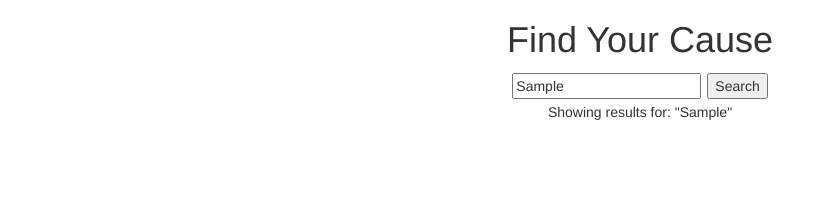
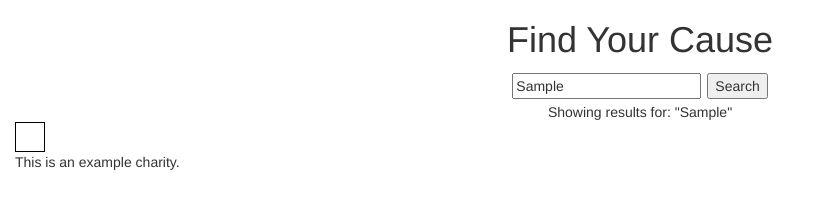
Before and after one commit to jrott36/cs326-project-The-Snake, a plain HTML site: page index.html in a window 1280 px wide. Both pictures are taken after typing "Sample" into the empty fields and a click on the button "Search". Shown: the whole page, without its empty margins (0-820 px from the left). Drawn offline with nearby package versions, Linux system fonts and the light colour scheme.

Commit message:
Implemented pseudo-like button

```diff
--- a/display.js
+++ b/display.js
@@ -7,25 +7,50 @@
 
     set search(str){
         this.query = str;
-        // getResults(str);
+        this.results = [];
+        let temp = {liked: false, charity: "This is an example charity."};
+        this.results.push(temp);
+        // TODO Implement Giving Global API with search
     }
 
     get search(){
         return this.query;
     }
 
-    renderSearch(){
+    renderQuery(){
         let querySection = document.getElementById('query');
         querySection.innerText = "Showing results for: \"" + this.query + "\"";
-
     }
 
-    // getResults(str){
-    //     temp = {liked: false, charity: "This is an example charity."};
-    //     this.results.push(temp);
-
-    //     // TODO Implement Giving Global API with search
-    // }
+    renderSearch(){
+        this.renderQuery();
+        let resultSection = document.getElementById('results');
+        resultSection.innerHTML = '';
+        for (let item of this.results){
+            console.log(item);
+            const line = document.createElement('div');
+            line.classList.add('charity-line');
+            const likeDiv = document.createElement('div');
+            likeDiv.classList.add('like-button');
+            // Allow
+            likeDiv.addEventListener("click", () => {
+                if (item['liked']){
+                    likeDiv.classList.remove('liked');
+                    item['liked'] = false;
+                }
+                else {
+                    likeDiv.classList.add('liked');
+                    item['liked'] = true;
+                }
+            })
+            line.appendChild(likeDiv);
+            const charityDiv = document.createElement('div');
+            charityDiv.classList.add('charity');
+            charityDiv.innerText = item['charity'];
+            line.appendChild(charityDiv);
+            resultSection.appendChild(line);
+        }
+    }
 }
 
 export {Searcher};
--- a/main.css
+++ b/main.css
@@ -11,3 +11,24 @@
 #query {
     text-align: center;
 }
+
+.charity-line {
+    display: grid;
+    margin: auto;
+}
+
+.like-button {
+    height: 30px;
+    width: 30px;
+    background-color: white;
+    border: 1px solid;
+    border-color: black;
+}
+
+.like-button:hover {
+    background-color: yellow;
+}
+
+.liked {
+    background-color: blue;
+}
--- a/main.js
+++ b/main.js
@@ -9,3 +9,8 @@
     searcher.search = query;
     searcher.renderSearch();
 })
+
+// document.getElementById('results').addEventListener("click", (e) => {
+//     if (e.target.classList.contains('like-button')){
+//     }
+// })
```
